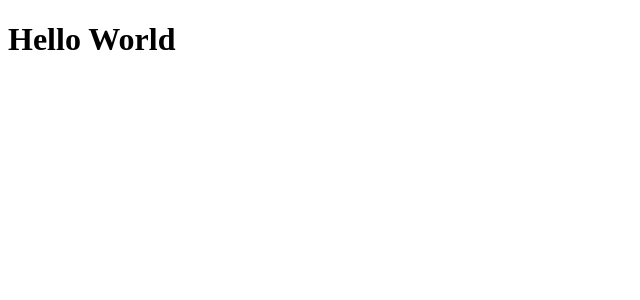
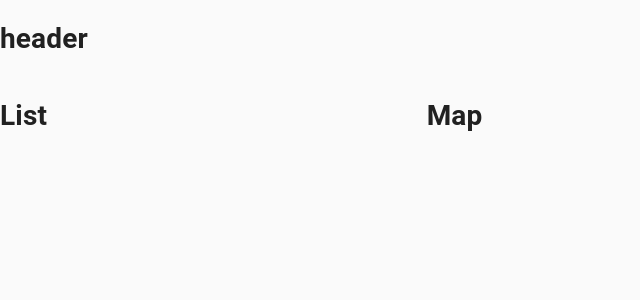
Before and after one commit to Pablo-98/travel_guide, a React (Create React App) app: page / in a window 1280 px wide. Shown: the top 300 px of the page, without its empty margins (0-640 px from the left). Built offline with nearby package versions, Linux system fonts and the light colour scheme.

Commit message:
established codebase

```diff
--- a/src/App.js
+++ b/src/App.js
@@ -1,11 +1,32 @@
 import React from 'react';
+import { CssBaseline, Grid } from '@material-ui/core';
+
+import Header from './components/Header/Header';
+import List from './components/List/List';
+import Map from './components/Map/Map';
+
+
 
 const App = () => {
     return (
-        <div>
-            <h1> Hello World</h1>
-        </div>
-    )
+     <>
+     <CssBaseline />
+     <Header />
+     <Grid container spacing ={3} style={{ width: '100%' }}>
+         <Grid item xs={12} md={4}>
+             <List />
+
+         </Grid>
+         <Grid item xs={12} md={4}>
+             <Map />
+
+         </Grid>
+
+     </Grid>
+
+
+     </>
+    );
 }
 
 export default App;
--- a/src/components/Header/Header.jsx
+++ b/src/components/Header/Header.jsx
@@ -0,0 +1,9 @@
+import React from 'react';
+
+const Header = () => {
+    return(
+        <h1> header</h1>
+    );
+}
+
+export default Header;
--- a/src/components/List/List.jsx
+++ b/src/components/List/List.jsx
@@ -0,0 +1,9 @@
+import React from 'react';
+
+const List = () => {
+    return(
+        <h1> List</h1>
+    );
+}
+
+export default List;
--- a/src/components/Map/Map.jsx
+++ b/src/components/Map/Map.jsx
@@ -0,0 +1,9 @@
+import React from 'react';
+
+const Map = () => {
+    return(
+        <h1> Map</h1>
+    );
+}
+
+export default Map;
```
Also changed, not shown: src/components/PlaceDetails/PlaceDetails.jsx (+9 -0 lines).
